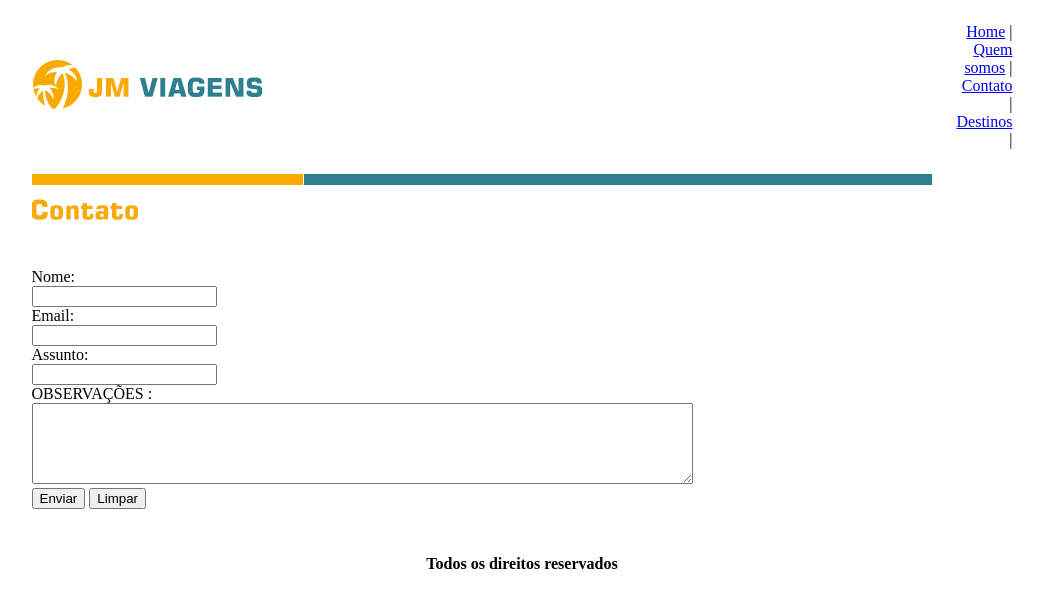
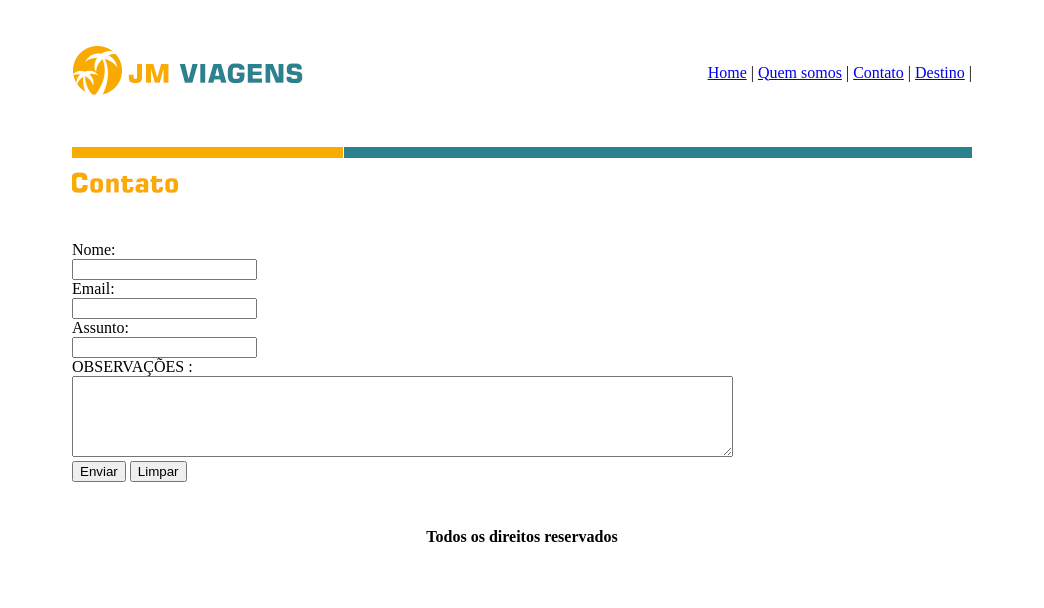
Before and after one commit to Neymar-guto/carlos-augustoo, a plain HTML site: page project01/contato.html in a window 1280 px wide. Shown: the whole page, without its empty margins (118-1162 px from the left). Drawn offline with Linux system fonts and the light colour scheme.

Commit message:
Update contato.html

```diff
--- a/project01/contato.html
+++ b/project01/contato.html
@@ -3,25 +3,22 @@
 
 <head>
     <title>JM Viagens - Página principal</title>
-      <meta charset="utf-8"/>
+    <meta charset="utf-8" />
 </head>
+
 <body>
     <table border="0" width="900" align="center" cellpadding="10" cellspacing="5">
         <tr>
             <td> <img src="imagens/logo.png" /> </td>
-            <td align="right">
-                <a href="index.html">Home</a> |
-                <a href="quem-somos.html">Quem somos</a> |
-                <a href="contato.html">Contato</a> |
-                <a href="destinos.html">Destinos</a> |
+            <td align="right"> <a href="index.html">Home</a> | <a href="quem-somos.html">Quem somos</a> | <a href="contato.html">Contato</a> | <a href="destino.html">Destino</a> | </td>
+        </tr>
+        <tr>
+            <td colspan="2">
+                <img src="imagens/contato.png" />
             </td>
         </tr>
-
         <tr>
-            <td> <img src="imagens/contato.png" /> </td>
-        </tr>
-     <tr>
-        <td>
+            <td colspan="2">
                 <form align="left">
                     Nome:<br/>
                     <input type="text" name="nome"><br/>
@@ -41,13 +38,12 @@
                 </form>
             </td>
         </tr>
-
         <tr>
             <td colspan="2" align="center">
                 <h4>Todos os direitos reservados</h4>
             </td>
         </tr>
-
     </table>
 </body>
+
 </html>
```
Lines whose indentation alone changed are shown as unchanged.
